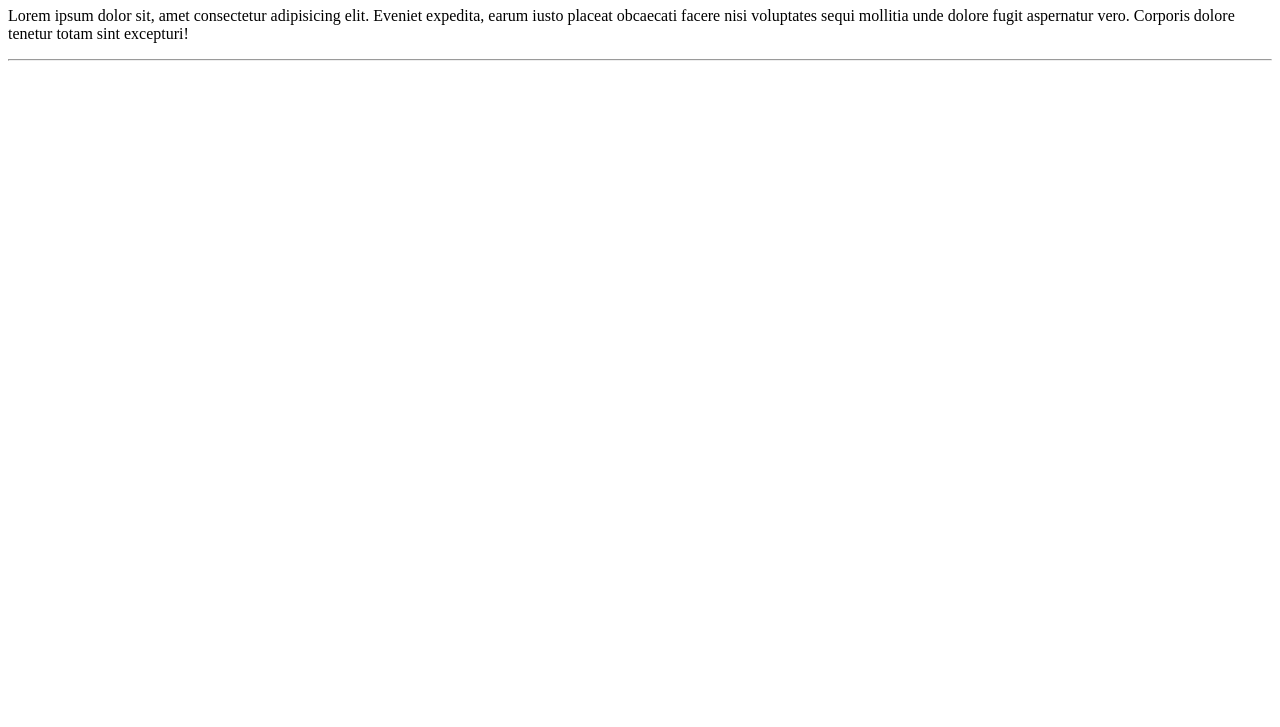
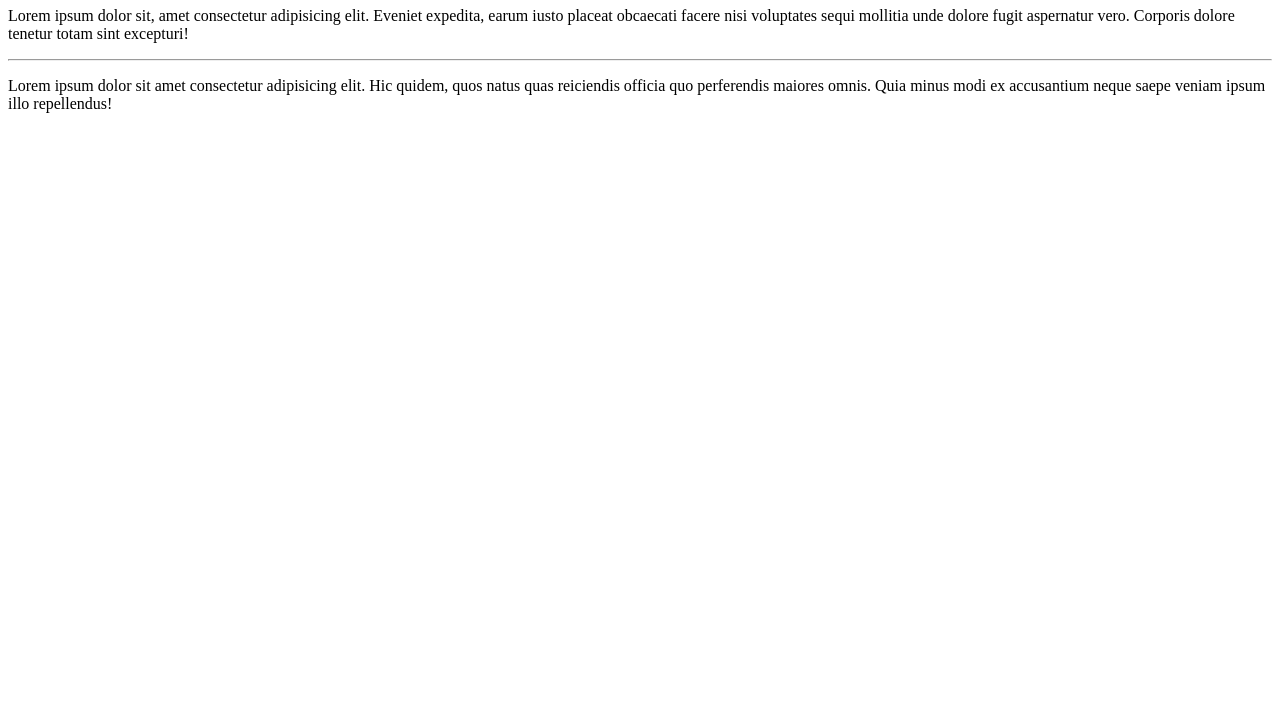
Before and after one commit to Prihiromi/Ola-Mundo, a plain HTML site: page site-exemplo/index.html in a window 1280 px wide. Shown: the part 73-800 px from the top of the page. Drawn offline with Linux system fonts and the light colour scheme.

Commit message:
Adicionei um parágrafo

```diff
--- a/site-exemplo/index.html
+++ b/site-exemplo/index.html
@@ -10,5 +10,6 @@
     <h1>Olá, Mundo!</h1>
     <p>Lorem ipsum dolor sit, amet consectetur adipisicing elit. Eveniet expedita, earum iusto placeat obcaecati facere nisi voluptates sequi mollitia unde dolore fugit aspernatur vero. Corporis dolore tenetur totam sint excepturi!</p>
     <hr>
+    <p>Lorem ipsum dolor sit amet consectetur adipisicing elit. Hic quidem, quos natus quas reiciendis officia quo perferendis maiores omnis. Quia minus modi ex accusantium neque saepe veniam ipsum illo repellendus!</p>
 </body>
 </html>
```
